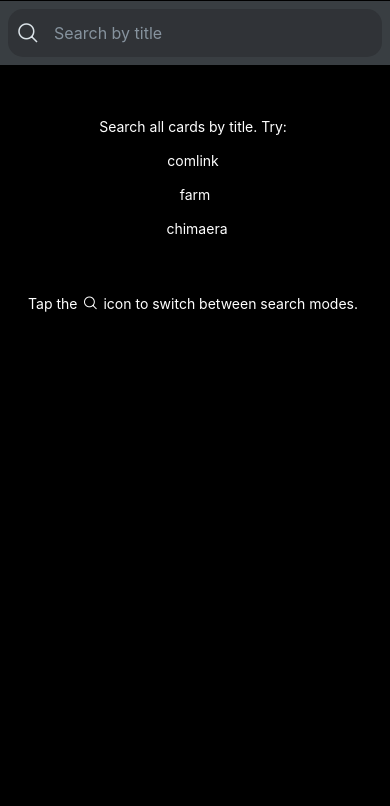
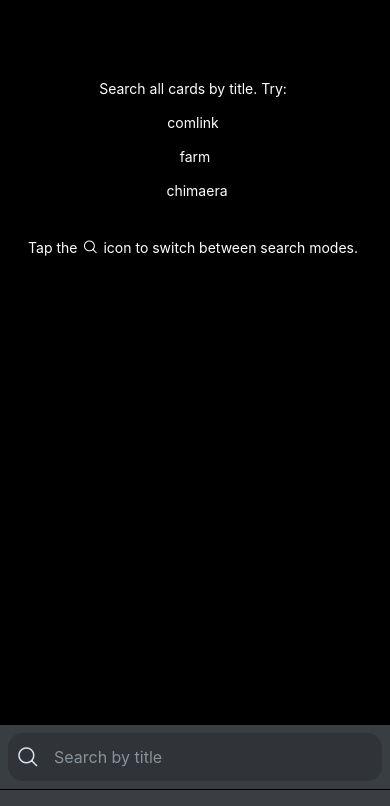
Before and after one commit to ledwards/holocron, a React Native app: screen / in a window 390 px wide. Shown: the top 806 px of the page. Built offline with nearby package versions, Linux system fonts and the light colour scheme.

Commit message:
Move search bar to bottom

```diff
--- a/App.tsx
+++ b/App.tsx
@@ -3,13 +3,14 @@
  */
 
 import React from 'react';
-import { SafeAreaView } from 'react-native';
+import { SafeAreaView, View, StatusBar } from 'react-native';
 import SearchableCardList from './src/components/SearchableCardList';
 
 const App = () => (
-  <SafeAreaView style={{ flex: 1, backgroundColor: 'black' }}>
+  <View style={{ flex: 1, backgroundColor: 'black' }}>
+    <StatusBar hidden />
     <SearchableCardList />
-  </SafeAreaView>
+  </View>
 );
 
 export default App;
--- a/package.json
+++ b/package.json
@@ -1,6 +1,6 @@
 {
   "name": "holo",
-  "version": "0.3.2",
+  "version": "0.3.3",
   "private": true,
   "scripts": {
     "android": "react-native run-android",
--- a/src/components/SearchableCardList.tsx
+++ b/src/components/SearchableCardList.tsx
@@ -158,10 +158,9 @@ class SearchableCardList extends Component {
   renderHeader = () => {
     return (
       <View style={{
-        height: 100,
-        backgroundColor: blackColor,
-        borderBottomColor: this.state.query === null || this.state.query == '' ? 'transparent' : blackColor,
-        borderBottomWidth: 2,
+        height: 120,
+        backgroundColor: grayColor,
+        paddingBottom: 10,
       }}>
         <SearchBar
           placeholder={`Search by ${this.currentSearchMode().label}`}
@@ -247,7 +246,6 @@ class SearchableCardList extends Component {
 
     return (
       <View style={{ flex: 1, overflow: 'hidden', backgroundColor: blackColor }}>
-        {this.renderHeader()}
         {this.state.query &&
           <Animated.FlatList
             ref={(ref) => { this.state.flatListRef = ref; }}
@@ -266,7 +264,7 @@ class SearchableCardList extends Component {
             updateCellsBatchingPeriod={100} // Increase time between renders
             windowSize={10} // Reduce the window size
           /> || <>
-            <Text style={{ color: 'white', padding: 18, textAlign: 'center' }}>
+            <Text style={{ color: 'white', paddingTop: 80, textAlign: 'center' }}>
               {this.currentSearchMode().description}
             </Text>
             <View style={{ flex: 1, flexDirection: 'row', justifyContent: 'center', width: '100%', marginTop: 40 }}>
@@ -288,6 +286,7 @@ class SearchableCardList extends Component {
             </View>
           </>
         }
+        {this.renderHeader()}
       </View >
     );
   }
@@ -299,13 +298,13 @@ const styles = StyleSheet.create({
     borderWidth: 1,
     borderRadius: 10,
     padding: 4,
-    margin: 4,
+    margin: 8,
   },
   chipButtonWithMatch: {
     borderColor: 'transparent',
     borderWidth: 1,
     borderRadius: 10,
-    paddingVertical: 6,
+    paddingVertical: 12,
     paddingHorizontal: 0,
     margin: 0,
     backgroundColor: 'transparent',
```
Also changed, not shown: src/constants/fields.ts (+9 -0 lines), 4 other files (tests, documents, lock files or other folders).
